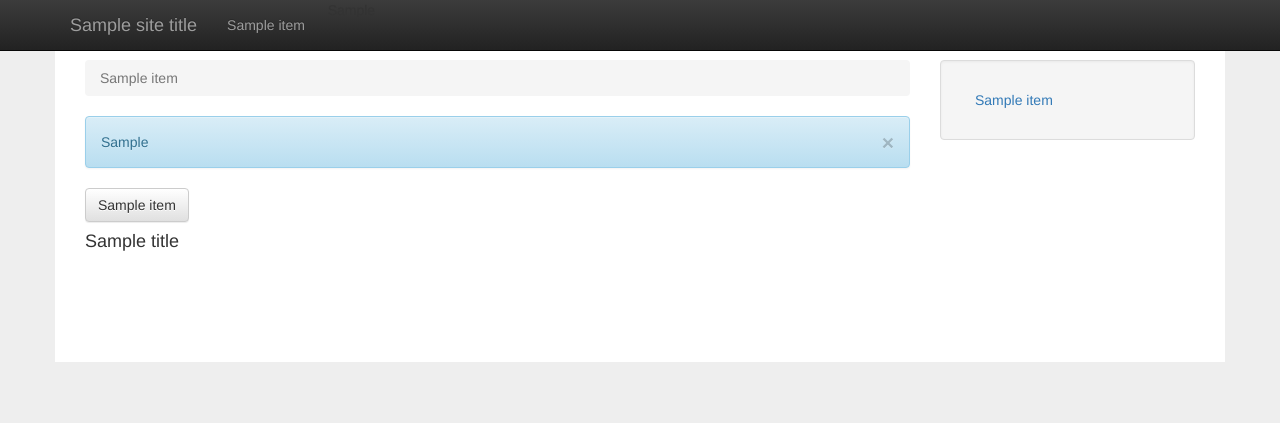
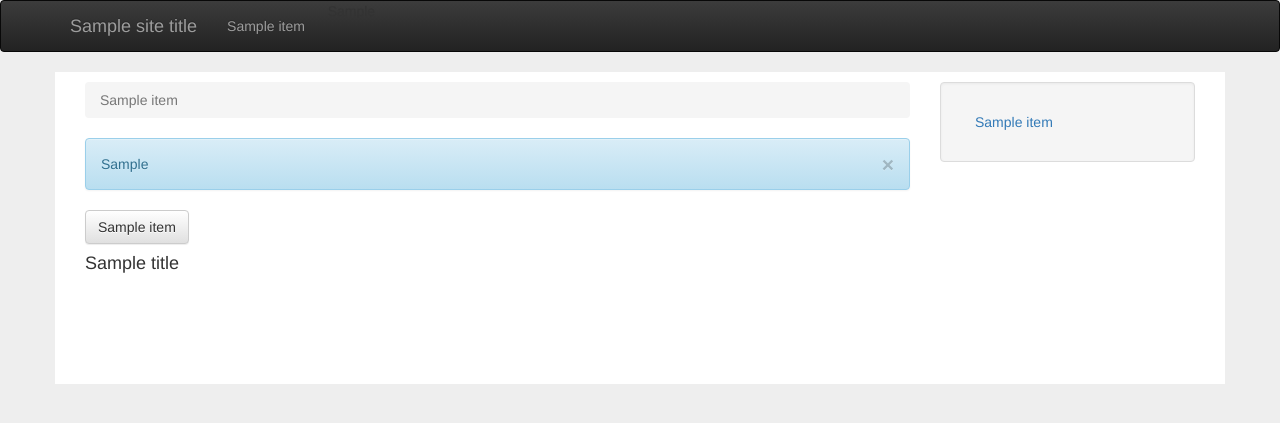
Before and after one commit to samuelcolvin/HotDjango, a Django app: template templates/hot/page_base.html in a window 1280 px wide. Shown: the top 423 px of the page. Run offline with Django 3.2, Linux system fonts and the light colour scheme; the template is opened without the code that fills it: most values are stand-ins (such as "Sample title", 1, 10 or a date in 2020); parts of the project's set-up code (start-up, migrations or seed data) failed here and were passed over; some libraries are stand-ins or nearby versions.

Commit message:
cosmetic changes for ub

```diff
--- a/static/hot/css/styles.css
+++ b/static/hot/css/styles.css
@@ -1,6 +1,6 @@
 .main-container{
 	background-color: white;
-	padding-top: 60px;
+	padding-top: 10px;
 	padding-bottom: 100px;
 }
 
@@ -68,6 +68,10 @@
 	margin-bottom: 20px;
 }
 
+.detail-group dd p {
+	margin: 0;
+}
+
 @media (max-width: 768px){
 	body {
 		background-color: white;
--- a/templates/hot/page_base.html
+++ b/templates/hot/page_base.html
@@ -1,7 +1,7 @@
 {% extends "hot/base.html" %}
 
 {% block body %}
-<div class="navbar navbar-inverse navbar-fixed-top hidden-print">
+<div class="navbar navbar-inverse hidden-print">
   <div class="container">
     <div class="navbar-header">
       <button type="button" class="navbar-toggle" data-toggle="collapse" data-target=".navbar-collapse">
```
